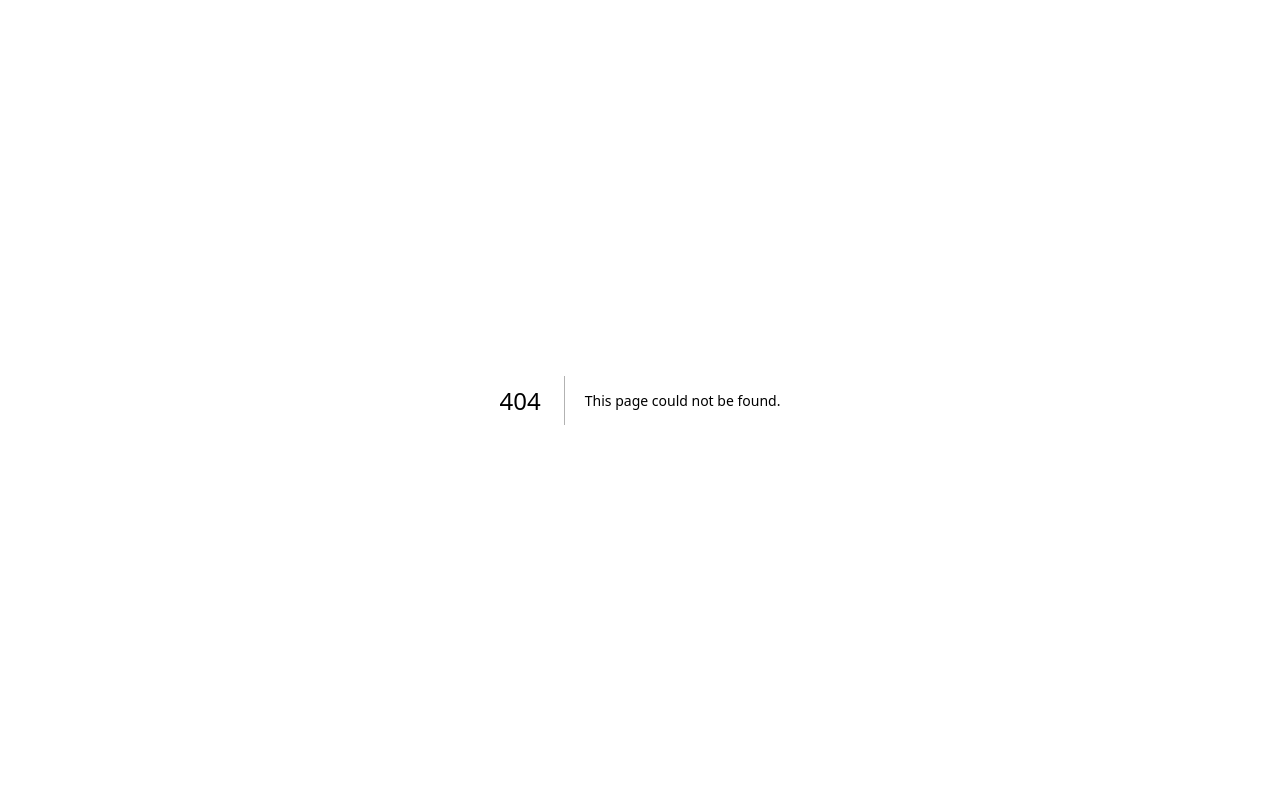
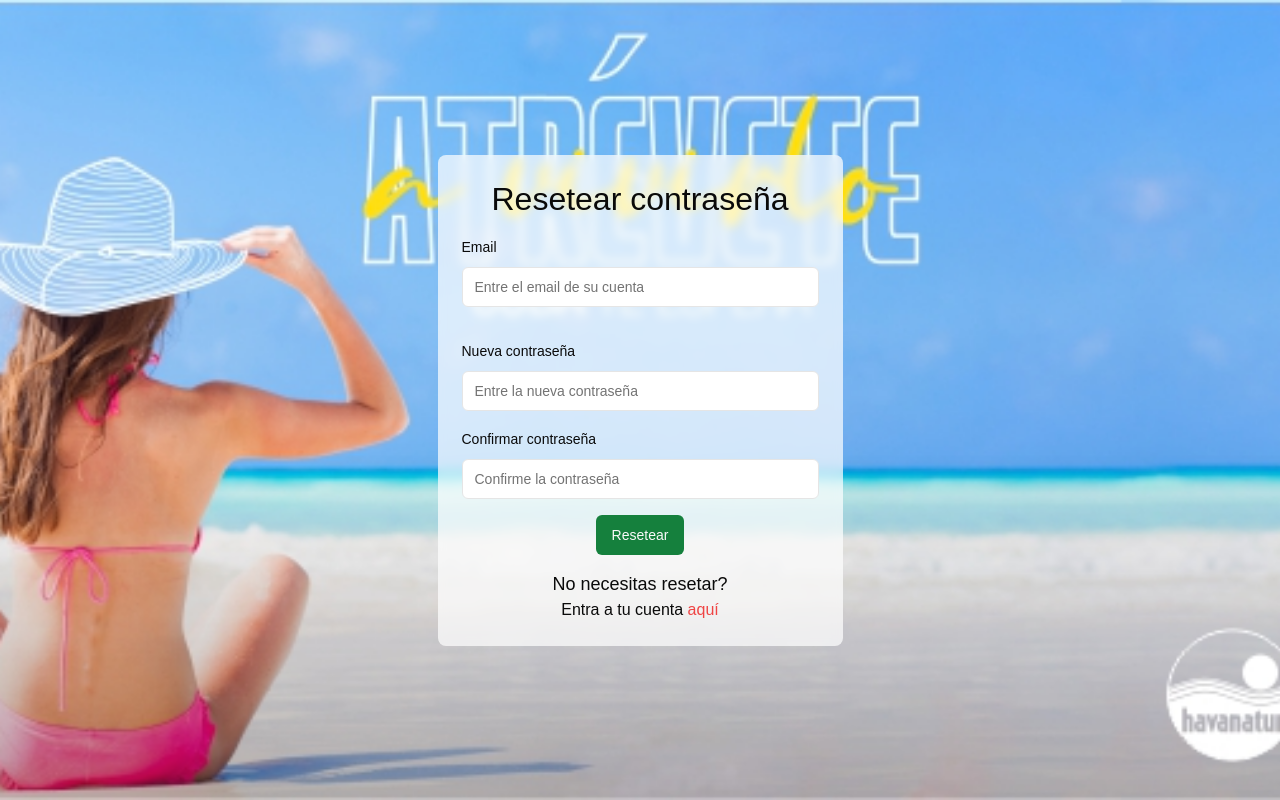
Before and after one commit to Oturro/incidents-app, a Next.js app: page /reset in a window 1280 px wide. Before the commit this address had no page. Built offline with nearby package versions, Linux system fonts and the light colour scheme.

Commit message:
Fix links to reset section, delete dinamyc route

```diff
--- a/src/app/(auth)/_components/LoginForm.tsx
+++ b/src/app/(auth)/_components/LoginForm.tsx
@@ -16,7 +16,6 @@ import Image from 'next/image'
 const LoginForm = () => {
     const [error, setError] = useState<string | null>(null)
     const [isPending, startTransition] = useTransition()
-    const [emailReset, setEmailReset] = useState<string | null>(null)
     const router = useRouter()
 
     const form = useForm<z.infer<typeof loginSchema>>({
@@ -34,9 +33,7 @@ const LoginForm = () => {
             const response = await loginAction(values)
             if (response.error) {
                 setError(response.error)
-                if(response.error == "Password incorrecto!") {
-                    setEmailReset(values.email)
-                }
+
             } else {
                 router.push('/incidents')
             }
@@ -103,7 +100,7 @@ const LoginForm = () => {
                             error == "Password incorrecto!" && emailReset !=null && <p className='text-[16px] text-green-600'>Ha olvidado su contraseña? Haga click <span><Link href={`/reset/${emailReset}`} className='text-red-600' >aquí</Link></span></p>
                         } */}
                         {
-                            <p className='text-[16px] text-green-600'>Ha olvidado su contraseña? Haga click <span><Link href={`/reset/${emailReset}`} className='text-red-600' >aquí</Link></span></p>
+                            <p className='text-[16px] text-green-600'>Ha olvidado su contraseña? Haga click <span><Link href={`/reset`} className='text-red-600' >aquí</Link></span></p>
                         }
 
                     </div>
--- a/src/app/(auth)/_components/ResetPasswordForm.tsx
+++ b/src/app/(auth)/_components/ResetPasswordForm.tsx
@@ -11,7 +11,7 @@ import { z } from 'zod'
 import { resetAction } from '../actions/auth.actions'
 import Link from 'next/link'
 
-const ResetPasswordForm = ({ email }: { email: string }) => {
+const ResetPasswordForm = () => {
     const [error, setError] = useState<string | null>(null)
     const [info, setInfo] = useState<string | null>(null)
     const [isPending, startTransition] = useTransition()
@@ -19,6 +19,7 @@ const ResetPasswordForm = ({ email }: { email: string }) => {
     const form = useForm<z.infer<typeof resetPasswSchema>>({
         resolver: zodResolver(resetPasswSchema),
         defaultValues: {
+            email: "",
             newpass: "",
             confirm: ""
         },
@@ -28,7 +29,7 @@ const ResetPasswordForm = ({ email }: { email: string }) => {
         //:@TODO
         setError(null)
         startTransition(async () => {
-            const response = await resetAction(values, email)
+            const response = await resetAction(values)
             if (response.error) {
                 setError(response.error)
             } else {
@@ -49,6 +50,20 @@ const ResetPasswordForm = ({ email }: { email: string }) => {
             </p>
             <Form {...form}>
                 <form onSubmit={form.handleSubmit(handleOnSubmit)} className="flex flex-col justify-center space-y-4">
+                    <FormField
+                        control={form.control}
+                        name="email"
+                        render={({ field }) => (
+                            <FormItem className='pt-4'>
+                                <FormLabel>Email</FormLabel>
+                                <FormControl>
+                                    <Input type="email" placeholder="Entre el email de su cuenta" {...field} />
+                                </FormControl>
+                                <FormMessage />
+                            </FormItem>
+                        )}
+                    />
+
                     <FormField
                         control={form.control}
                         name="newpass"
--- a/src/app/(auth)/actions/auth.actions.ts
+++ b/src/app/(auth)/actions/auth.actions.ts
@@ -26,7 +26,7 @@ export const loginAction = async (values: z.infer<typeof loginSchema>) => {
 }
 
 
-export const resetAction = async (values: z.infer<typeof resetPasswSchema>, email: string) => {
+export const resetAction = async (values: z.infer<typeof resetPasswSchema>) => {
 
     try {
         const {data, success} = resetPasswSchema.safeParse(values)
@@ -35,11 +35,21 @@ export const resetAction = async (values: z.infer<typeof resetPasswSchema>, emai
             return { error: "Datos inválidos" }
         }
 
+        const user = await db.user.findFirst({
+            where: {
+                email: data.email,
+            },
+
+        })
+
+        if (!user) {
+            return { error: "El usuario no existe" }
+        } else {
             const password = await bcrypt.hash(data.newpass, 10)
 
             await db.user.update({
                 where: {
-                email
+                    email: user.email as string
                 },
                 data: {
                     password
@@ -47,6 +57,9 @@ export const resetAction = async (values: z.infer<typeof resetPasswSchema>, emai
             })
 
             return ({ success: true })
+
+        }
+
     } catch (error) {
         if(error instanceof AuthError) {
             return { error: error.cause?.err?.message }
--- a/src/app/(auth)/reset/[email]/page.tsx
+++ b/src/app/(auth)/reset/page.tsx
@@ -1,12 +1,7 @@
-import ResetPasswordForm from '../../_components/ResetPasswordForm'
+import ResetPasswordForm from "../_components/ResetPasswordForm";
 
-export default function ResetPage({
-    params,
-}: {
-    params: { email: string }
-}) {
 
-    const email = decodeURIComponent(params.email as string)
+export default function ResetPage() {
 
     return (
 
@@ -19,7 +14,7 @@ export default function ResetPage({
                     backdropFilter: 'blur(5px)'
                 }}
             >
-                <ResetPasswordForm email={email} />
+                <ResetPasswordForm />
             </div>
         </div>
     )
--- a/src/lib/ZodSchemas.ts
+++ b/src/lib/ZodSchemas.ts
@@ -52,6 +52,9 @@ export const signUpSchema = z.object({
 
 
 export const resetPasswSchema = z.object({
+    email: string({ 'required_error': 'Debe poner el email' })
+        .min(5, 'Debe tener mínimo 5 caracteres')
+        .email("Email inválido"),
     newpass: z.string({ required_error: 'Debe poner el password' })
         .min(8, "Debe tener mínimo 8 caracteres")
         .max(25, "Se acepta como máximo 25 caracteres")
```
Lines whose indentation alone changed are shown as unchanged.
